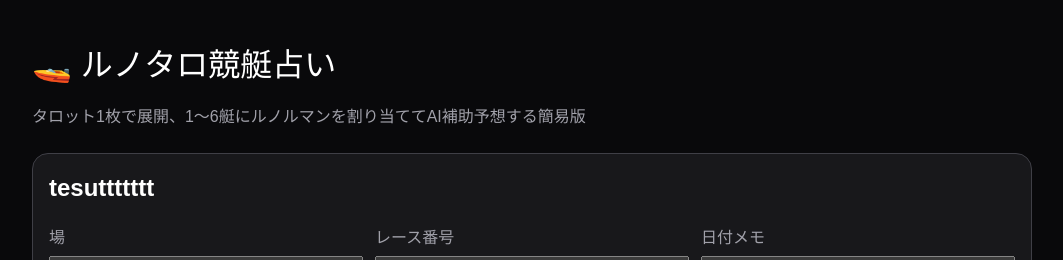
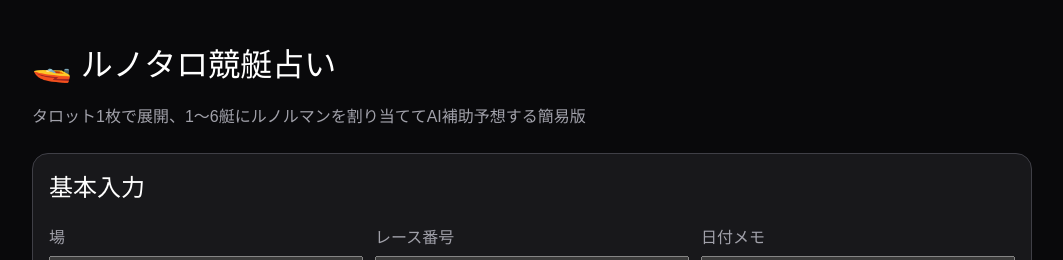
Before and after one commit to j1n77jp/runotaro-app, a React (Vite) app: page / in a window 1280 px wide. Shown: the top 260 px of the page, without its empty margins (108-1171 px from the left). Built offline with nearby package versions, Linux system fonts and the light colour scheme.

Commit message:
Update BasicFormSection.jsx

```diff
--- a/src/components/BasicFormSection.jsx
+++ b/src/components/BasicFormSection.jsx
@@ -15,7 +15,7 @@ export default function BasicFormSection({
 }) {
   return (
     <div style={{ ...sectionStyle(), overflow: "hidden" }}>
-      <h2 style={{ marginTop: 0 }}>tesuttttttt</h2>
+      <h2 style={{ marginTop: 0 }}>基本入力</h2>
 
       <div
         style={{
```
